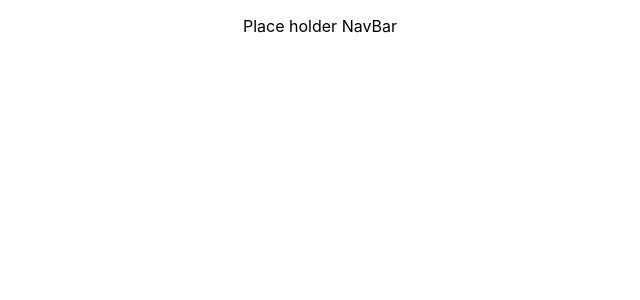
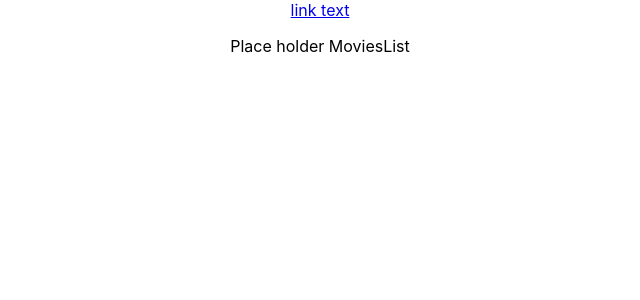
Before and after one commit to anthonyMarra/React-Movies, a React (Create React App) app: page / in a window 1280 px wide. Both pictures are taken after typing "Sample" into the empty fields and a click on the button "Sign In". Shown: the top 300 px of the page, without its empty margins (320-960 px from the left). Built offline with nearby package versions, Linux system fonts and the light colour scheme.

Commit message:
finish part 1

```diff
--- a/package.json
+++ b/package.json
@@ -8,6 +8,7 @@
     "@testing-library/user-event": "^13.5.0",
     "react": "^18.2.0",
     "react-dom": "^18.2.0",
+    "react-router-dom": "^6.4.3",
     "react-scripts": "5.0.1",
     "web-vitals": "^2.1.4"
   },
--- a/src/App.js
+++ b/src/App.js
@@ -3,6 +3,10 @@ import './App.css';
 import { useState } from "react";
 import LoginPage from './pages/LoginPage';
 import NavBar from './pages/NavBar';
+import ActorListPage from "./pages/ActorListPage"
+import MovieListPage from './pages/MoviesListPage';
+import MovieDetailPage from './pages/MovieDetailPage';
+import { Routes, Route } from "react-router-dom";
 
 function App() {
   const [profile, setProfile] = useState(null);
@@ -11,6 +15,11 @@ function App() {
       {profile ? (
         <>
           <NavBar profile={profile} />
+          <Routes>
+            <Route path="/" element={<MovieListPage />} />
+            <Route path="/movies/:movieName" element={<MovieDetailPage />} />
+            <Route path="/actors" element={<ActorListPage />} />
+          </Routes>
         </>
       ) : (
         <>
--- a/src/index.js
+++ b/src/index.js
@@ -3,11 +3,14 @@ import ReactDOM from 'react-dom/client';
 import './index.css';
 import App from './App';
 import reportWebVitals from './reportWebVitals';
+import { BrowserRouter } from "react-router-dom"
 
 const root = ReactDOM.createRoot(document.getElementById('root'));
 root.render(
   <React.StrictMode>
-    <App />
+    <BrowserRouter>
+      <App />
+    </BrowserRouter>
   </React.StrictMode>
 );
 
--- a/src/pages/NavBar.js
+++ b/src/pages/NavBar.js
@@ -1,6 +1,19 @@
-function NavBar() {
+// import { NavLink } from "react-router-dom";
+
+
+function NavBar({ profile }) {
     return (
-        <p>Place holder NavBar</p>
+        <>
+            <a href="/actors">link text</a>
+
+            {/* <NavLink to="/">
+                <button>Movies</button>
+            </NavLink>
+            <NavLink to="/actors">
+                <button>Actors</button>
+            </NavLink>
+            <p>Welcome, {profile}!</p> */}
+        </>
     );
 }
 
```
Also changed, not shown: 1 other file (tests, documents, lock files or other folders).
